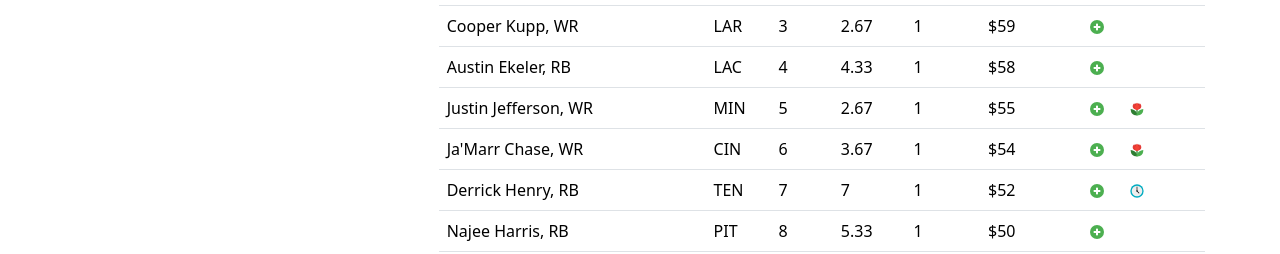
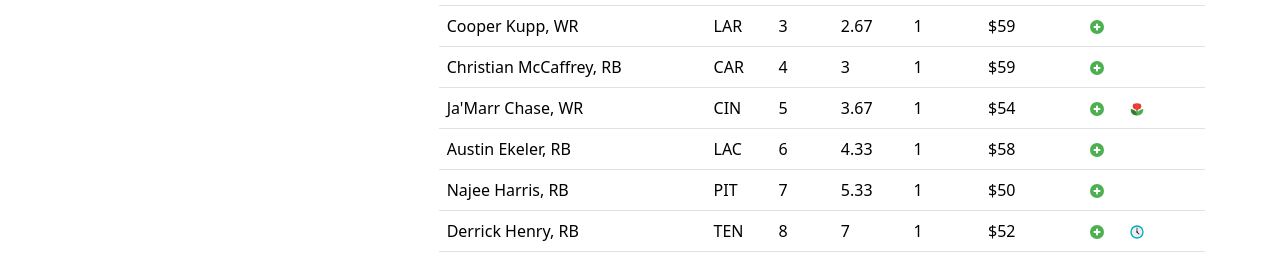
Before and after one commit to dubhue/tickle-boiz, a Gatsby site: page / in a window 1280 px wide. Shown: the part 206-460 px from the top of the page. Built offline with nearby package versions, Linux system fonts and the light colour scheme; Gatsby itself is replaced by a stand-in of ours; a web font is replaced by a local one.

Commit message:
change score algorithm

```diff
--- a/src/data/players/classes.ts
+++ b/src/data/players/classes.ts
@@ -58,8 +58,10 @@
     const _score =
       node.dynastyRank && node.depthRank && node.posRank
         ? (node.dynastyRank + node.depthRank + node.posRank) / 3
+        : node.posRank && node.depthRank
+        ? (node.posRank + node.depthRank) / 2
         : 0;
-        const score = Math.round(_score * 100) / 100
+    const score = Math.round(_score * 100) / 100;
     this.name = name;
     this.posRank = posRank;
     this.pos = pos;
--- a/src/pages/index.tsx
+++ b/src/pages/index.tsx
@@ -34,9 +34,9 @@
   return new Player(p);
 });
 const sorted = allPlayers.sort((a, b) => {
-  const aScore = a.value ? a.value : 0;
-  const bScore = b.value ? b.value : 0;
-  return aScore < bScore ? 1 : aScore > bScore ? -1 : 0;
+  const aScore = a.score ? a.score : Infinity;
+  const bScore = b.score ? b.score : Infinity;
+  return aScore > bScore ? 1 : aScore < bScore ? -1 : 0;
 });
 //console.log(allPlayers);
 
```
